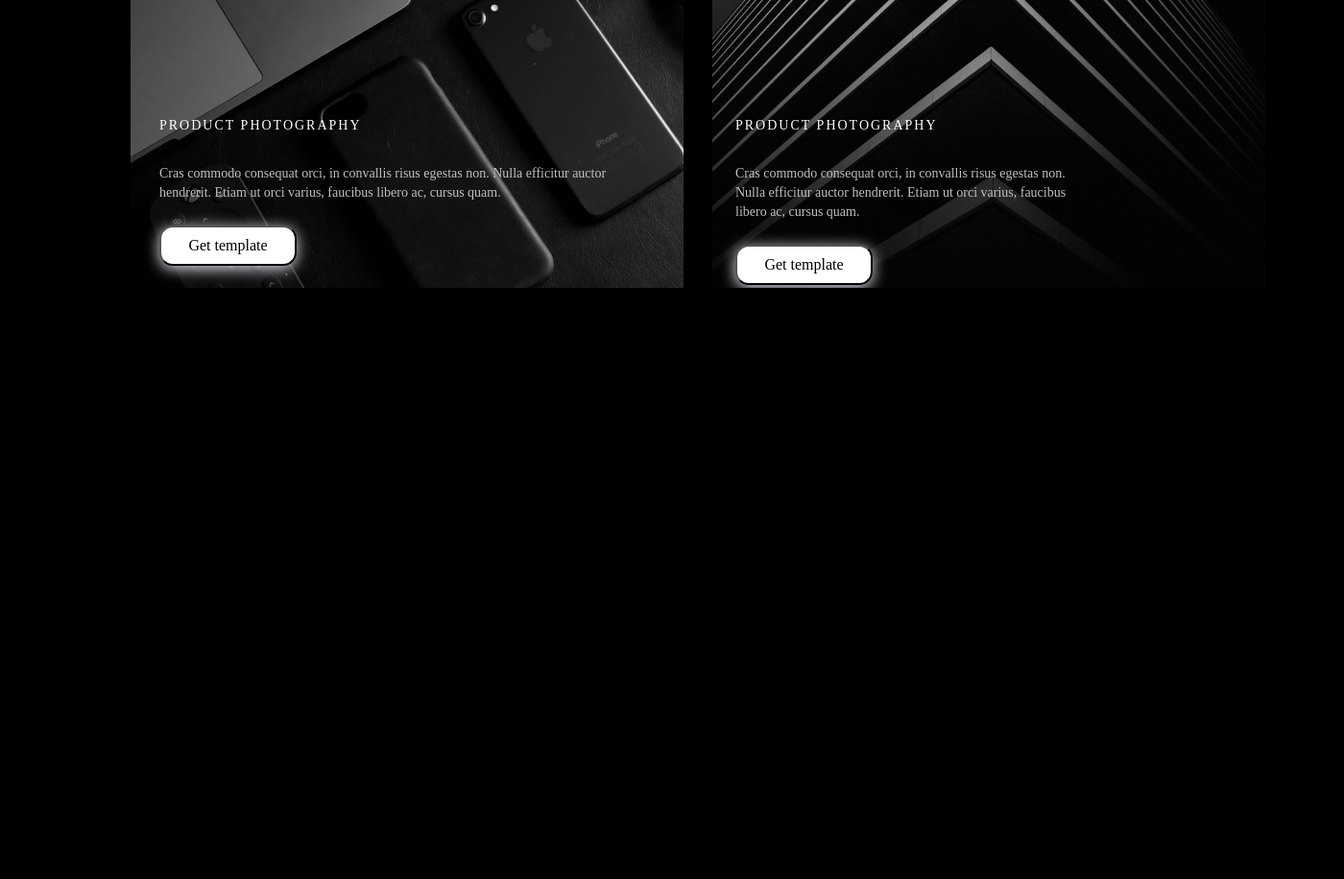
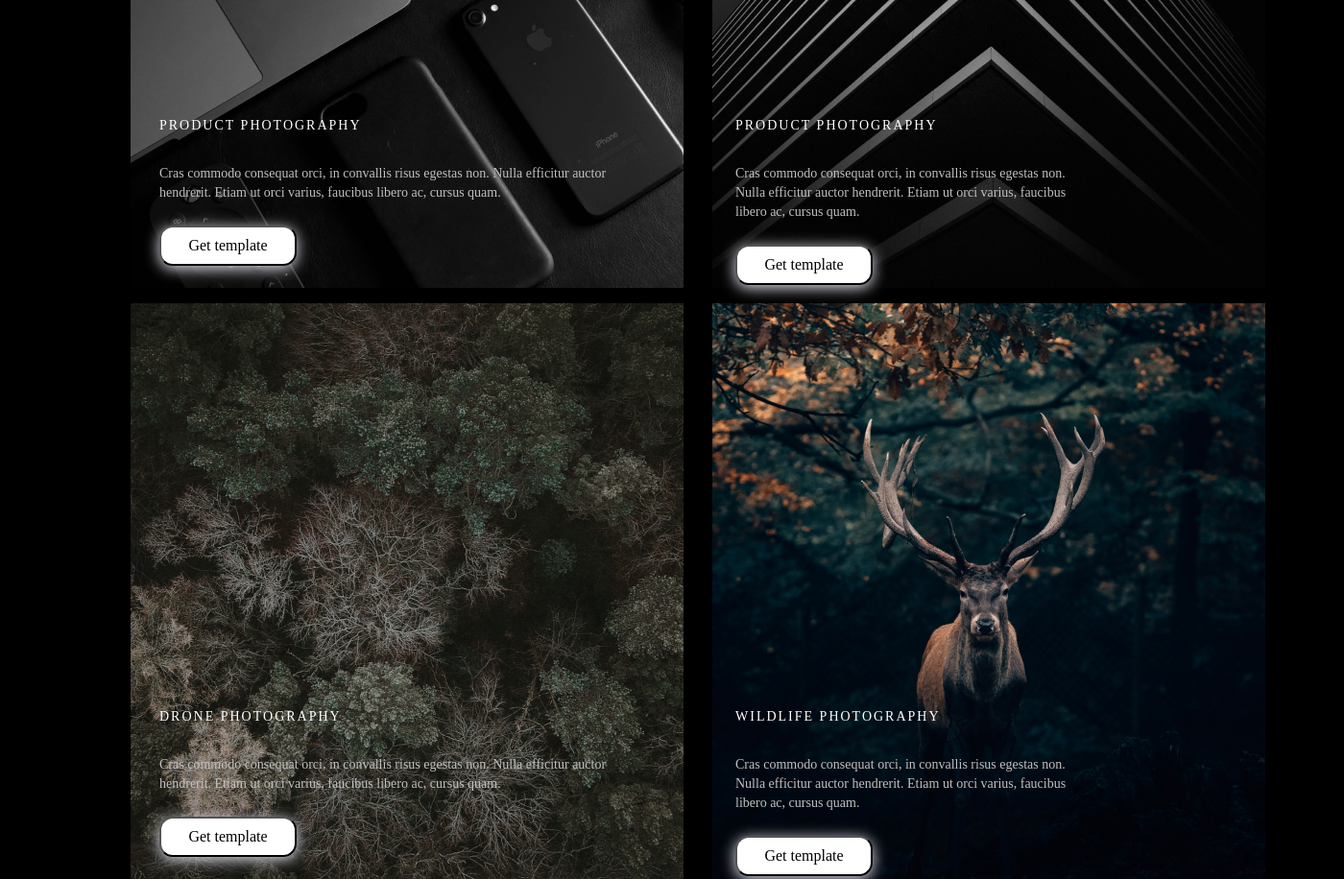
Before and after one commit to Sanchous2405/APERTURE, a plain HTML site: page index.html in a window 1280 px wide. Shown: the part 1343-2259 px from the top of the page at 96% size, 1400 px wide, since content can reach past the window. Before the commit the page ends 1643 px from the top, so only its background shows below. Drawn offline with nearby package versions, Linux system fonts and the light colour scheme.

Commit message:
add part content

```diff
--- a/assets/styles/_container.scss
+++ b/assets/styles/_container.scss
@@ -38,9 +38,16 @@
     color: #C0C0C0;
 }
 .foto{
+    width: 1400px;
+    display: flex;
+    flex-wrap: wrap;
+    flex-direction: row;
+    padding-left: 136px;
+}
+.foto1{
     display: flex;
     flex-direction: row;
-    padding-left: 136px;
+    padding-top: 16px;
 }
 .picture{
     position: relative;
--- a/assets/styles/style.scss
+++ b/assets/styles/style.scss
@@ -25,3 +25,4 @@
 @import '_header.scss';
 @import '_head.scss';
 @import '_container.scss';
+@import '_content.scss';
--- a/index.html
+++ b/index.html
@@ -57,10 +57,25 @@
     <p class="caption">Cras commodo consequat orci, in convallis risus egestas non. Nulla efficitur auctor hendrerit. Etiam ut orci varius, faucibus libero ac, cursus quam.</p>
     <p class="knob"><button class="form" >Get template</button></p>
   </div>
+  <div class="foto1">
+    <img class="picture" src="/assets/image/container/IMAGE3.png" alt="">
+    <div class="legend">
+    <p class="writing">Drone Photography</p>
+    <p class="caption">Cras commodo consequat orci, in convallis risus egestas non. Nulla efficitur auctor hendrerit. Etiam ut orci varius, faucibus libero ac, cursus quam.</p>
+    <p class="knob"><button class="form" >Get template</button></p>
+  </div>
+    <img class="picture" src="/assets/image/container/IMAGE4.png" alt="">
+    <div class="legend1">
+      <p class="writing">Wildlife Photography</p>
+      <p class="caption">Cras commodo consequat orci, in convallis risus egestas non. Nulla efficitur auctor hendrerit. Etiam ut orci varius, faucibus libero ac, cursus quam.</p>
+      <p class="knob"><button class="form" >Get template</button></p>
+    </div>
 
 
  </div>
    </div>
+
+   <!-- CONTENT -->
 </body>
 
 </html>
```
Also changed, not shown: assets/styles/_content.scss (added), assets/styles/style.css, 1 other file.
